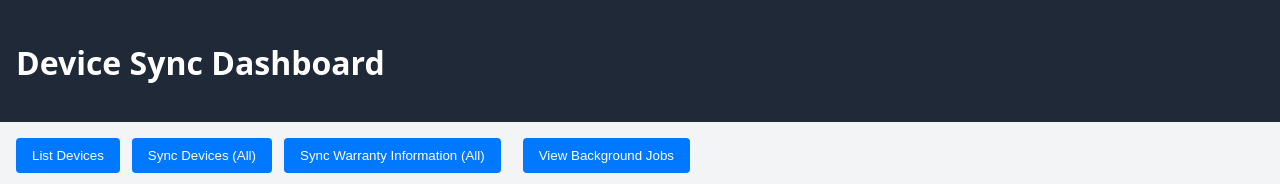
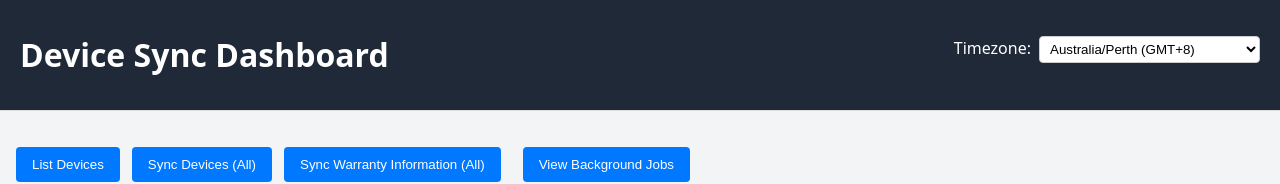
Before and after one commit to tuaninbox/devicemanagementfe, a React (Create React App) app: page /jobs in a window 1280 px wide. Shown: the top 184 px of the page. Built offline with nearby package versions, Linux system fonts and the light colour scheme; no server answers.

Commit message:
Support timezone, fix all minor issue, add OS column

```diff
--- a/src/App.css
+++ b/src/App.css
@@ -10,11 +10,11 @@ body {
   flex-direction: column;
 }
 
-.app-header {
+/* .app-header {
   background: #1f2937;
   color: white;
   padding: 1rem;
-}
+} */
 
 .app-main {
   display: flex;
@@ -474,3 +474,27 @@ mark {
   align-items: center;
   gap: 12px;
 }
+
+/* Timezone for Display time */
+.app-header {
+  display: flex;
+  justify-content: space-between;
+  align-items: center;
+  padding: 12px 20px;
+  /* background: #f8f9fa; */
+  background: #1f2937;
+  color: white;
+  border-bottom: 1px solid #ddd;
+}
+
+.header-right {
+  display: flex;
+  align-items: center;
+}
+
+.timezone-select {
+  padding: 4px 6px;
+  border-radius: 4px;
+  border: 1px solid #ccc;
+  background: white;
+}
--- a/src/App.js
+++ b/src/App.js
@@ -6,9 +6,10 @@ import Jobs from "./Jobs";
 import "./App.css";
 import { syncDevices, syncModulesEox, listDevices } from "./api/sync";
 import { useConfirmDialog } from "./hooks/useConfirmDialog";
+import { TimezoneContext } from "./context/TimezoneContext";
 
 function App() {
-
+  const [timezone, setTimezone] = useState("Australia/Perth");
   const [loading, setLoading] = useState(false);
   const [result, setResult] = useState(null);
   const [error, setError] = useState(null);
@@ -60,14 +61,16 @@ function App() {
 
       if (data.success) {
         setResult({
-          message: "Background job submitted successfully",
-          job_id: data.job_id,
+          type: "success",
+          title: "Device Sync Started",
+          text: `A background job has been created to sync ${selectedDevices.length === 0 ? "all devices" : selectedDevices.length + " device(s)"}.`,
+          jobId: data.job_id
         });
-        //navigate("/jobs");
       } else {
         setResult({
-          message: "Background job failed to submit",
-          details: data.message || "Unknown error",
+          type: "error",
+          title: "Device Sync Failed",
+          text: data.message || "The server returned an unexpected error."
         });
       }
     } catch (err) {
@@ -191,14 +194,28 @@ function App() {
   };
 
   return (
-
+    <TimezoneContext.Provider value={{ timezone, setTimezone }}>
   <div className="app-root">
     <header className="app-header">
-      <div className={`top-loading-bar ${loading ? "active" : ""}`} />
       <h1>Device Sync Dashboard</h1>
+      <div style={{ marginBottom: "10px" }}>
+          <label style={{ marginRight: "8px" }}>Timezone:</label>
+          <select
+            value={timezone}
+            onChange={(e) => setTimezone(e.target.value)}
+            className="timezone-select"
+          >
+            <option value="Australia/Perth">Australia/Perth (GMT+8)</option>
+            <option value="Asia/Singapore">Asia/Singapore (GMT+8)</option>
+            <option value="Asia/Shanghai">Asia/Shanghai (GMT+8)</option>
+            <option value="UTC">UTC</option>
+            <option value="Australia/Sydney">Australia/Sydney (AEST/AEDT)</option>
+          </select>
+        </div>
     </header>
 
     <main className="app-main">
+      <div className={`top-loading-bar ${loading ? "active" : ""}`} />
       {/* ? Toolbar ? */}
       <div className="toolbar">
         <button
@@ -309,11 +326,10 @@ function App() {
         {/* Jobs page route */}
         <Route path="/jobs" element={<Jobs />} />
         <Route path="/devices/:hostname/config" element={<DeviceConfigOps />} />
-
-
       </Routes>
     </main>
   </div>
+  </TimezoneContext.Provider>
 );
 
 }
--- a/src/DeviceList.js
+++ b/src/DeviceList.js
@@ -1,6 +1,9 @@
 import React, { useState, useEffect, useMemo } from "react";
 import { Link } from "react-router-dom";
 import "./App.css";
+import { useContext } from "react";
+import { TimezoneContext } from "./context/TimezoneContext";
+
 
 /**
  * DeviceList
@@ -27,6 +30,8 @@ export default function DeviceList({
   onSyncEox,
   setError
 }) {
+
+  const { timezone, setTimezone } = useContext(TimezoneContext);
   const [expanded, setExpanded] = useState({});
   const [expandedInterfaces, setExpandedInterfaces] = useState({});
   const [expandedModules, setExpandedModules] = useState({});
@@ -39,6 +44,10 @@ export default function DeviceList({
     mgmt: "",
     model: "",
     serial: "",
+    location: "",
+    device_group: "",
+    last_updated: "",
+    os_version: "",
   });
 
   const [showModuleFilters, setShowModuleFilters] = useState(false);
@@ -109,19 +118,47 @@ export default function DeviceList({
     }));
   };
 
+
   // Apply top-level filters
   const filteredDevices = useMemo(() => {
+    // Normalize all filter values once
+    const f = {
+      hostname: filters.hostname.toLowerCase(),
+      mgmt: filters.mgmt.toLowerCase(),
+      model: filters.model.toLowerCase(),
+      serial: filters.serial.toLowerCase(),
+      location: filters.location.toLowerCase(),
+      device_group: filters.device_group.toLowerCase(),
+      last_updated: filters.last_updated.toLowerCase(),
+      os_version: filters.os_version.toLowerCase(),
+    };
+
     return devices.filter((d) => {
       const hostname = (d.hostname || "").toLowerCase();
       const mgmt = (d.mgmt_address || "").toLowerCase();
       const model = (d.model || "").toLowerCase();
       const serial = (d.serial_number || "").toLowerCase();
 
+      const location = (d.location || "").toLowerCase();
+      const group = (d.device_group || "").toLowerCase();
+
+      const updated = d.last_updated
+        ? new Date(d.last_updated).toLocaleString().toLowerCase()
+        : "";
+
+      const osVersion = d.software_info?.version?.os_version
+        ? d.software_info.version.os_version.toLowerCase()
+        : "";
+
       return (
-        hostname.includes(filters.hostname.toLowerCase()) &&
-        mgmt.includes(filters.mgmt.toLowerCase()) &&
-        model.includes(filters.model.toLowerCase()) &&
-        serial.includes(filters.serial.toLowerCase())
+        hostname.includes(f.hostname) &&
+        mgmt.includes(f.mgmt) &&
+        model.includes(f.model) &&
+        serial.includes(f.serial) &&
+        location.includes(f.location) &&
+        group.includes(f.device_group) &&
+        updated.includes(f.last_updated) &&
+        osVersion.includes(f.os_version)
       );
     });
   }, [devices, filters]);
@@ -158,6 +195,7 @@ export default function DeviceList({
     <section className="panel panel-result">
       <div className="title-row">
         <h3>Devices in Inventory</h3>
+
         <button
           className="button"
           onClick={() => setShowFilters((prev) => !prev)}
@@ -279,13 +317,13 @@ export default function DeviceList({
               )}
             </th>
 
-            {/* Software Info */}
+            {/* OS Version */}
             <th
               className="sortable"
-              onClick={() => requestSort("software_info")}
+              onClick={() => requestSort("os_version")}
             >
-              Software Info{" "}
-              {sortConfig.key === "software_info"
+              OS Version{" "}
+              {sortConfig.key === "os_version"
                 ? sortConfig.direction === "asc"
                   ? "▲"
                   : "▼"
@@ -295,13 +333,14 @@ export default function DeviceList({
                 <input
                   className="filter-input"
                   placeholder="Filter"
-                  value={filters.software_info}
+                  value={filters.os_version}
                   onChange={(e) =>
-                    setFilters({ ...filters, software_info: e.target.value })
+                    setFilters({ ...filters, os_version: e.target.value })
                   }
                 />
               )}
             </th>
+
 
 
             {/* Location */}
@@ -440,7 +479,9 @@ export default function DeviceList({
                   {/* Last Updated */}
                   <td>
                     {d.last_updated
-                      ? new Date(d.last_updated).toLocaleString()
+                      ? new Date(d.last_updated).toLocaleString("en-AU", {
+                          timeZone: timezone,
+                        })
                       : "—"}
                   </td>
 
@@ -464,7 +505,7 @@ export default function DeviceList({
 
                 {expanded[d.id] && (
                   <tr className="expanded-row">
-                    <td colSpan="8">
+                    <td colSpan="11">
                       {/* ========================= INTERFACES SECTION ========================= */}
                       <h4
                         style={{
--- a/src/Jobs.js
+++ b/src/Jobs.js
@@ -1,6 +1,10 @@
 import React, { useEffect, useState } from "react";
+import { useContext } from "react";
+import { TimezoneContext } from "./context//TimezoneContext";
 
 function Jobs() {
+  const { timezone, setTimezone } = useContext(TimezoneContext);
+
   const [jobs, setJobs] = useState([]);
 
   const loadJobs = async () => {
@@ -15,7 +19,7 @@ function Jobs() {
 
   useEffect(() => {
     loadJobs();
-    const interval = setInterval(loadJobs, 5000);
+    const interval = setInterval(loadJobs, 10000);
     return () => clearInterval(interval);
   }, []);
 
@@ -42,8 +46,21 @@ function Jobs() {
               <td>{job.category}</td>
               <td>{job.description}</td>
               <td>{job.status}</td>
-              <td>{job.started_at || "-"}</td>
-              <td>{job.finished_at || "-"}</td>
+             <td>
+                {job.started_at
+                  ? new Date(job.started_at).toLocaleString("en-AU", {
+                      timeZone: timezone,
+                    })
+                  : "-"}
+              </td>
+              <td>
+                {job.finished_at
+                  ? new Date(job.finished_at).toLocaleString("en-AU", {
+                      timeZone: timezone,
+                    })
+                  : "-"}
+              </td>
+
             </tr>
           ))}
         </tbody>
--- /dev/null
+++ b/src/context/TimezoneContext.js
@@ -0,0 +1,6 @@
+import { createContext } from "react";
+
+export const TimezoneContext = createContext({
+  timezone: "Australia/Perth",
+  setTimezone: () => {},
+});
```
